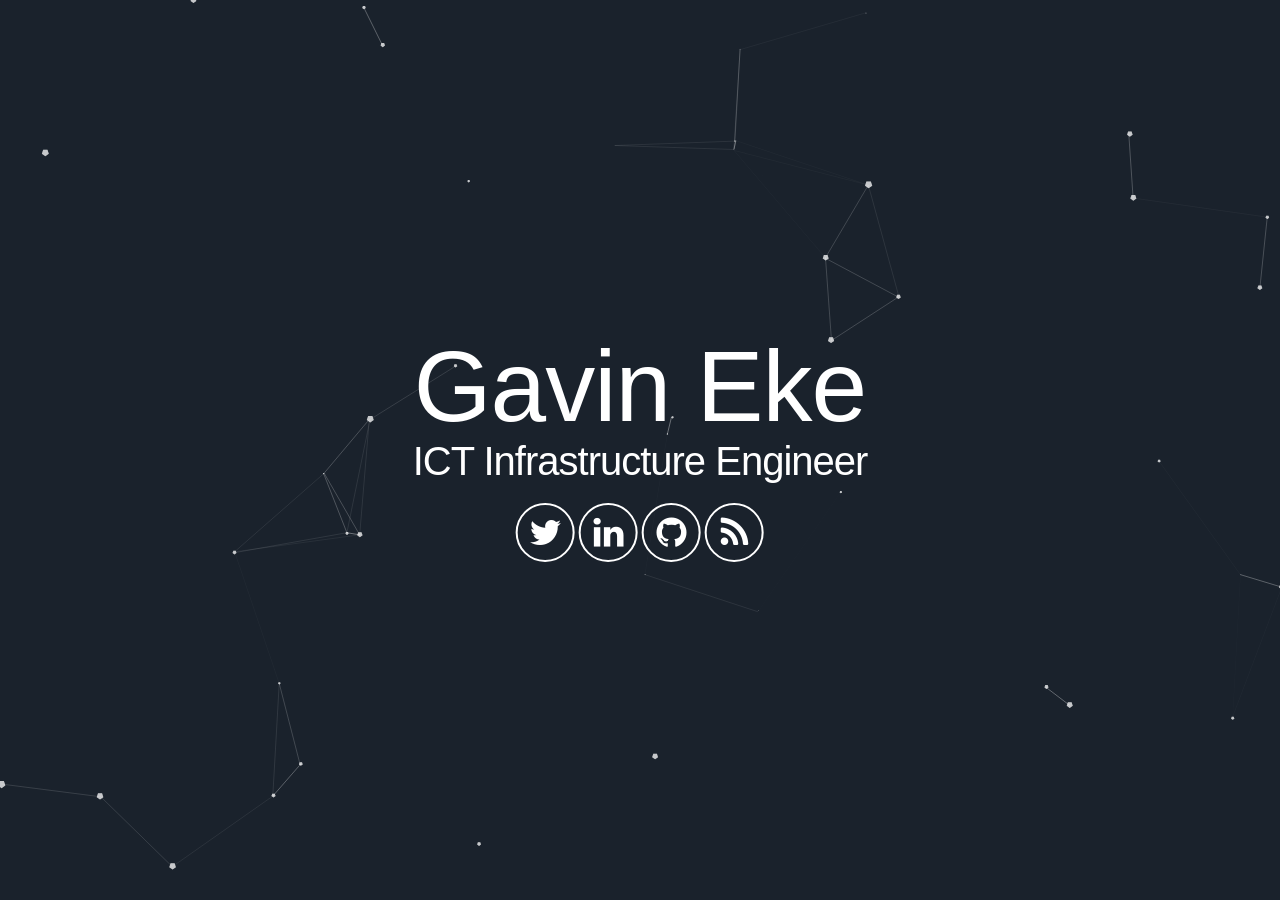
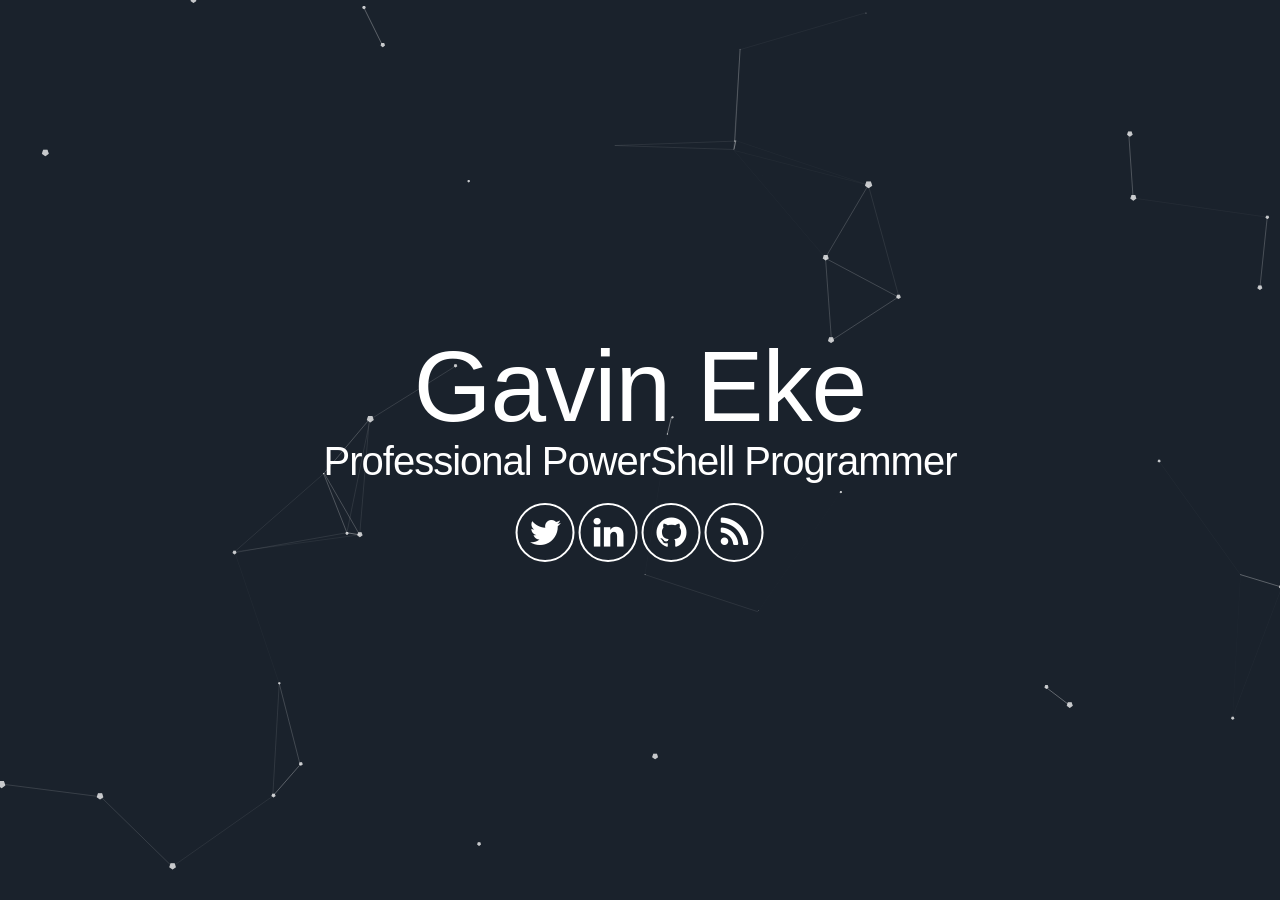
Before and after one commit to GavinEke/gavineke.github.io, a Jekyll site: the page built from index.html, in a window 1280 px wide. Built offline with Jekyll 4.4.1, drawn with Linux system fonts in a browser that asks for light colours.

Commit message:
Update _config.yml

```diff
--- a/_config.yml
+++ b/_config.yml
@@ -7,7 +7,7 @@ enforce_ssl: gavineke.com
 
 # User settings
 username: Gavin Eke
-user_title: ICT Infrastructure Engineer
+user_title: Professional PowerShell Programmer
 twitter_username: gavineke
 linkedin_username: gavineke
 github_username: gavineke
```
